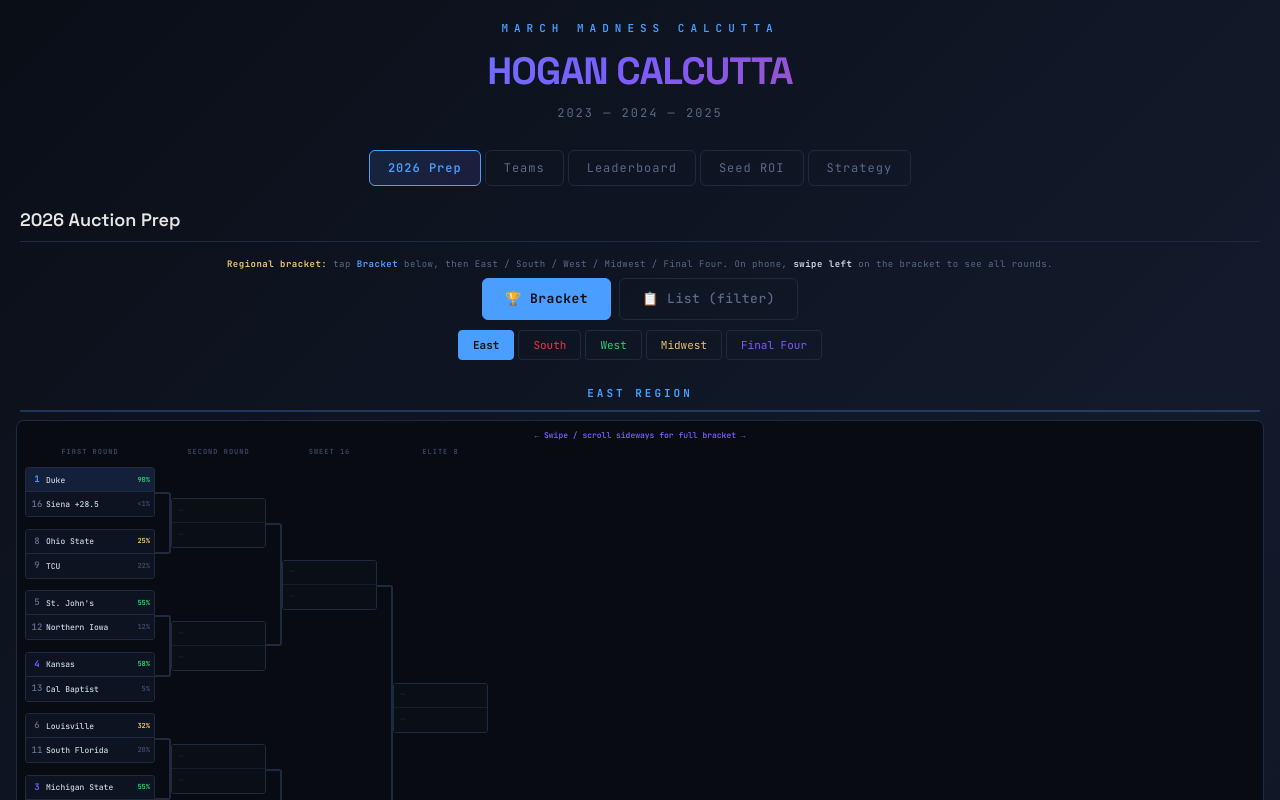
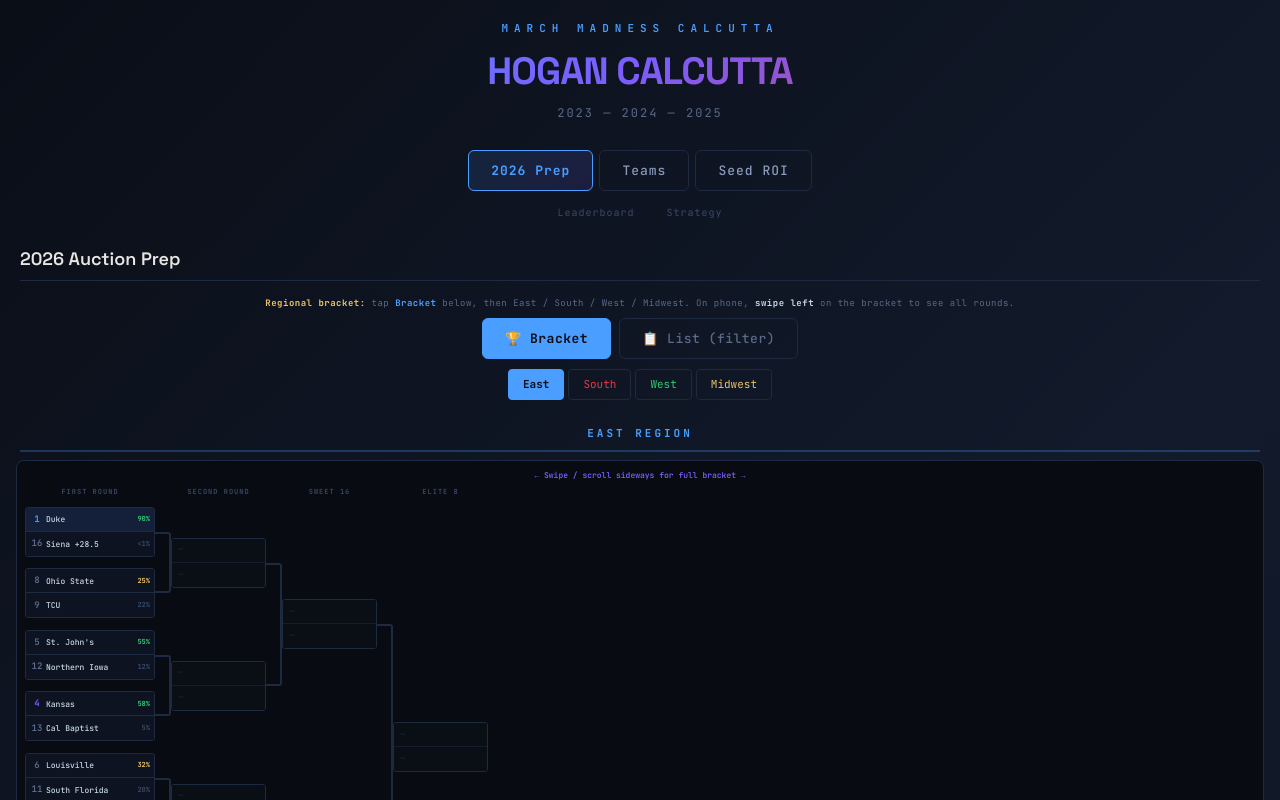
Before and after one commit to bswike/bpl, a React (Vite) app in the folder fpl-dashboard/: page /calcutta in a window 1280 px wide. Shown: the top 800 px of the page. Built offline with nearby package versions, Linux system fonts and the light colour scheme.

Commit message:
easier to digest'

```diff
--- a/fpl-dashboard/src/components/Calcutta.jsx
+++ b/fpl-dashboard/src/components/Calcutta.jsx
@@ -350,7 +350,8 @@ const HIST_AVG_PRICE = {16:48,15:72,14:65,13:108,12:200,11:220,10:225,9:200,8:25
 const HIST_ROI = {16:0.17,15:0.32,14:-0.81,13:-0.77,12:-0.59,11:0.19,10:-0.48,9:0.30,8:-0.39,7:-0.30,6:0.09,5:0.18,4:-0.08,3:0.02,2:-0.15,1:0.20};
 
 
-const TABS = ["2026 Prep", "Teams", "Leaderboard", "Seed ROI", "Strategy"];
+const MAIN_TABS = ["2026 Prep", "Teams", "Seed ROI"];
+const EXTRA_TABS = ["Leaderboard", "Strategy"];
 
 export default function App() {
   const [activeTab, setActiveTab] = useState("2026 Prep");
@@ -395,28 +396,56 @@ export default function App() {
         }}>2023 — 2024 — 2025</div>
       </div>
 
-      {/* Tab nav */}
+      {/* Main tabs */}
       <div style={{
         display: "flex",
         justifyContent: "center",
-        gap: 4,
-        marginBottom: 20,
+        gap: 6,
+        marginBottom: 10,
         flexWrap: "wrap",
       }}>
-        {TABS.map(tab => (
+        {MAIN_TABS.map(tab => (
           <button
             key={tab}
             onClick={() => setActiveTab(tab)}
             style={{
-              padding: "8px 18px",
+              padding: "10px 22px",
               background: activeTab === tab
                 ? "linear-gradient(135deg, #4a9eff22, #7c5cfc22)"
                 : "transparent",
               border: `1px solid ${activeTab === tab ? "#4a9eff" : "#1e2a40"}`,
               borderRadius: 6,
-              color: activeTab === tab ? "#4a9eff" : "#5a6a8a",
+              color: activeTab === tab ? "#4a9eff" : "#8a9aba",
               fontFamily: "inherit",
-              fontSize: 12,
+              fontSize: 13,
+              fontWeight: activeTab === tab ? 700 : 500,
+              cursor: "pointer",
+              letterSpacing: 1,
+              transition: "all 0.2s",
+            }}
+          >{tab}</button>
+        ))}
+      </div>
+
+      {/* Secondary tabs — smaller, muted */}
+      <div style={{
+        display: "flex",
+        justifyContent: "center",
+        gap: 12,
+        marginBottom: 20,
+      }}>
+        {EXTRA_TABS.map(tab => (
+          <button
+            key={tab}
+            onClick={() => setActiveTab(tab)}
+            style={{
+              padding: "4px 10px",
+              background: "transparent",
+              border: "none",
+              borderBottom: activeTab === tab ? "1px solid #4a9eff" : "1px solid transparent",
+              color: activeTab === tab ? "#4a9eff" : "#3a4a6a",
+              fontFamily: "inherit",
+              fontSize: 10,
               fontWeight: activeTab === tab ? 600 : 400,
               cursor: "pointer",
               letterSpacing: 1,
@@ -1693,7 +1722,7 @@ function AuctionPrep() {
       {/* View Toggle — bracket is wide; scroll/swipe horizontally on small screens */}
       <div style={{ marginBottom: 10, textAlign: "center" }}>
         <div style={{ fontSize: 9, color: "#5a6a8a", letterSpacing: 0.5, marginBottom: 8, lineHeight: 1.4 }}>
-          <strong style={{ color: "#e9c46a" }}>Regional bracket:</strong> tap <strong style={{ color: "#4a9eff" }}>Bracket</strong> below, then East / South / West / Midwest / Final Four.
+          <strong style={{ color: "#e9c46a" }}>Regional bracket:</strong> tap <strong style={{ color: "#4a9eff" }}>Bracket</strong> below, then East / South / West / Midwest.
           On phone, <strong style={{ color: "#c8d6e5" }}>swipe left</strong> on the bracket to see all rounds.
         </div>
         <div style={{ display: "flex", gap: 8, justifyContent: "center", flexWrap: "wrap" }}>
@@ -1807,7 +1836,6 @@ function AuctionPrep() {
             { key: "S", label: "South", color: "#e63946" },
             { key: "W", label: "West", color: "#2ecc71" },
             { key: "MW", label: "Midwest", color: "#e9c46a" },
-            { key: "FF", label: "Final Four", color: "#7c5cfc" },
           ].map(r => (
             <button key={r.key} onClick={() => setBracketRegion(r.key)} style={{
               padding: '6px 14px',
@@ -1822,11 +1850,7 @@ function AuctionPrep() {
           ))}
         </div>
 
-        {bracketRegion === "FF" ? (
-          <FinalFourBracket />
-        ) : (
-          <RegionBracket region={bracketRegion} />
-        )}
+        <RegionBracket region={bracketRegion} />
 
         <div style={{ fontSize: 9, color: "#3a4a6a", marginTop: 6, textAlign: "center" }}>
           S16% = Sweet 16 implied probability (BetMGM/DK) · Tap region tabs to navigate
```
